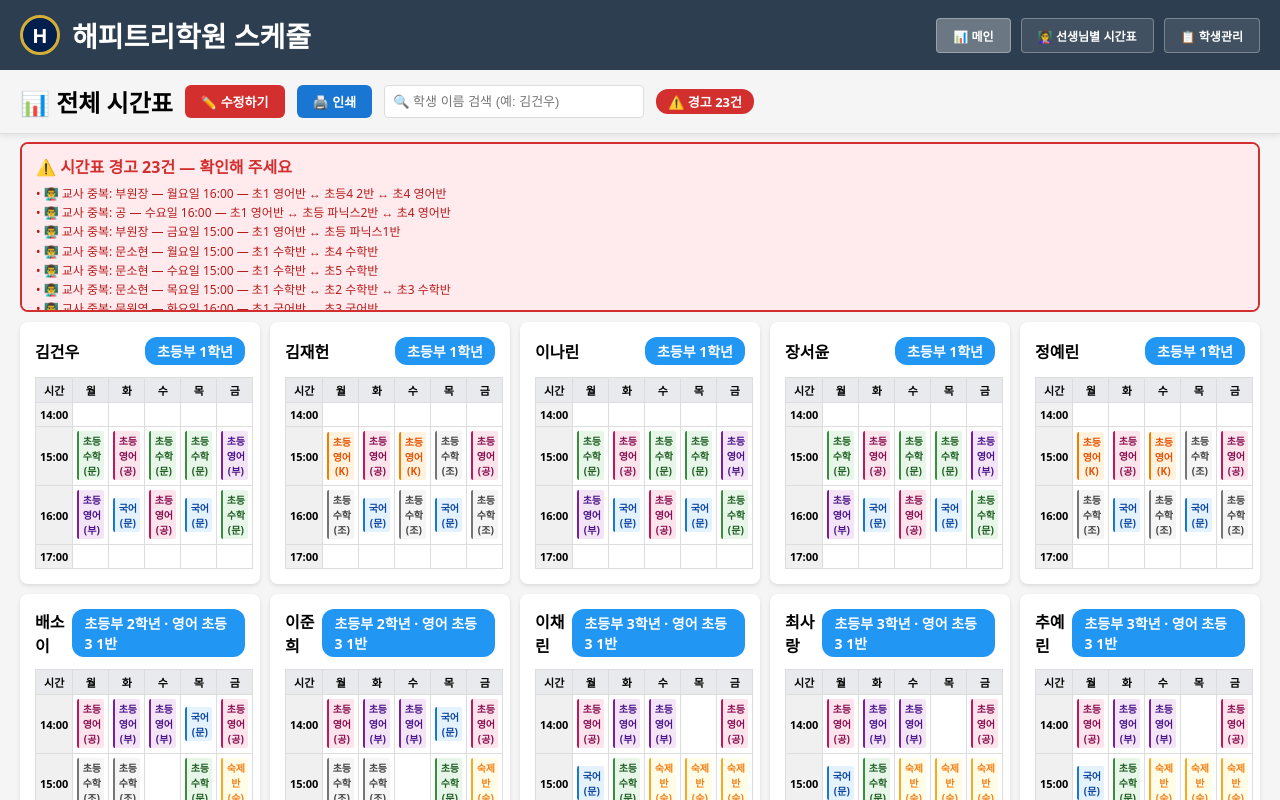
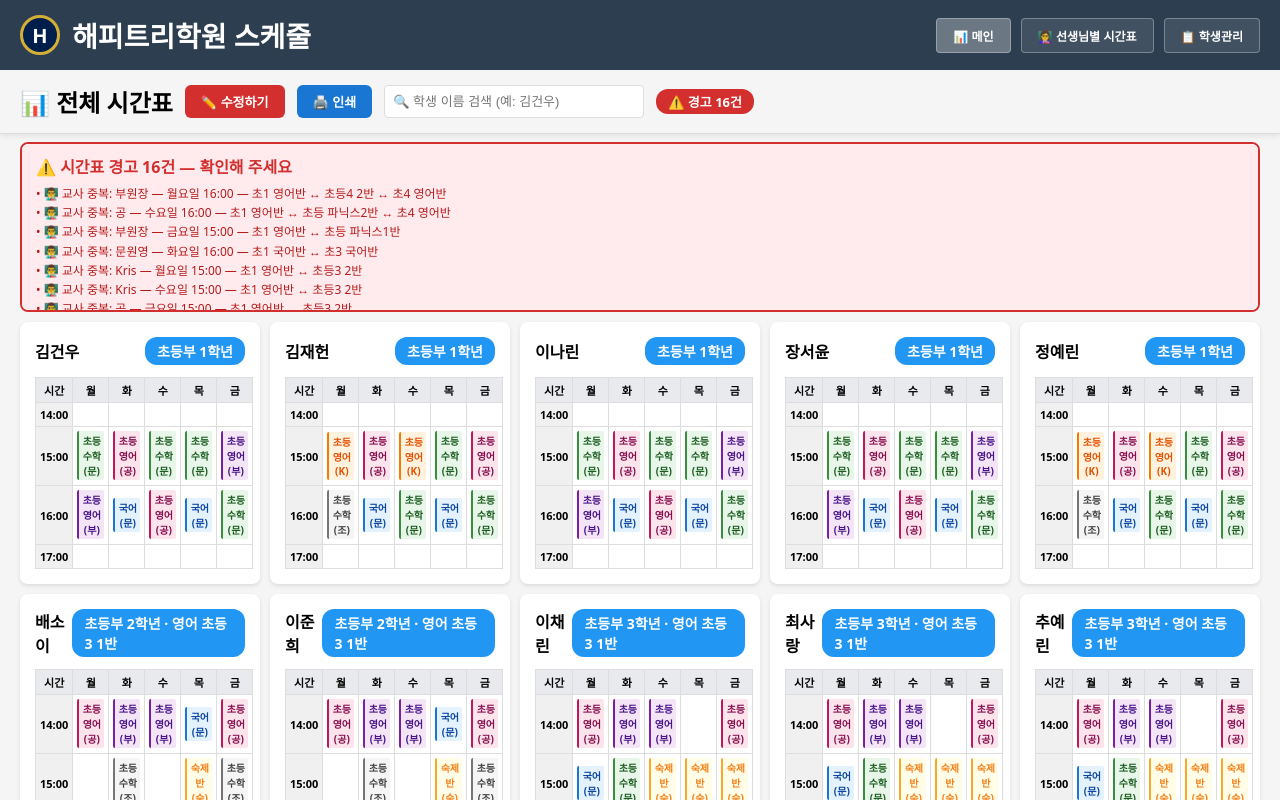
Before and after one commit to choiyoonmi/ht-schedule, a React (Vite) app: page / in a window 1280 px wide. Built offline with nearby package versions, Linux system fonts and the light colour scheme.

Commit message:
수학반 교사 중복 없이 번갈아 배정

```diff
--- a/src/App.tsx
+++ b/src/App.tsx
@@ -214,7 +214,7 @@ function migrateScheduleCorrections(students: Student[]): Student[] {
       { teacherId: 'elem_eng_2', day: '금', hour: 14 },
     ],
     초등수학: [
-      { teacherId: 'elem_math_2', day: '월', hour: 16 },
+      { teacherId: 'elem_math_1', day: '월', hour: 16 },
       { teacherId: 'elem_math_1', day: '화', hour: 15 },
       { teacherId: 'elem_math_1', day: '화', hour: 16 },
       { teacherId: 'elem_math_1', day: '목', hour: 16 },
@@ -293,23 +293,23 @@ function migrateScheduleCorrections(students: Student[]): Student[] {
       const math: TeacherSelection[] = isEnglish4Class
         ? [
             { teacherId: 'elem_math_2', day: '월', hour: 14 },
-            { teacherId: 'elem_math_2', day: '화', hour: 15 },
-            { teacherId: 'elem_math_2', day: '수', hour: 14 },
-            { teacherId: 'elem_math_1', day: '목', hour: 15 },
+            { teacherId: 'elem_math_1', day: '화', hour: 15 },
+            { teacherId: 'elem_math_1', day: '수', hour: 14 },
             { teacherId: 'elem_math_2', day: '금', hour: 14 },
+            { teacherId: 'elem_math_1', day: '금', hour: 15 },
           ]
         : isPhonics2
         ? [
             { teacherId: 'elem_math_2', day: '월', hour: 14 },
-            { teacherId: 'elem_math_2', day: '화', hour: 15 },
-            { teacherId: 'elem_math_2', day: '수', hour: 14 },
-            { teacherId: 'elem_math_1', day: '목', hour: 15 },
+            { teacherId: 'elem_math_1', day: '화', hour: 15 },
+            { teacherId: 'elem_math_1', day: '수', hour: 14 },
+            { teacherId: 'elem_math_1', day: '금', hour: 15 },
             { teacherId: 'elem_math_2', day: '금', hour: 16 },
           ]
         : [
             { teacherId: 'elem_math_2', day: '월', hour: 14 },
-            { teacherId: 'elem_math_2', day: '화', hour: 16 },
-            { teacherId: 'elem_math_2', day: '수', hour: 14 },
+            { teacherId: 'elem_math_1', day: '화', hour: 16 },
+            { teacherId: 'elem_math_1', day: '수', hour: 14 },
             { teacherId: 'elem_math_1', day: '목', hour: 16 },
             { teacherId: 'elem_math_2', day: '금', hour: 14 },
           ];
@@ -330,7 +330,7 @@ function migrateScheduleCorrections(students: Student[]): Student[] {
       const homework: TeacherSelection[] = isEnglish4Class || isPhonics2
         ? [
             { teacherId: '', day: '월', hour: 15 },
-            { teacherId: '', day: '금', hour: 15 },
+            { teacherId: '', day: '목', hour: 15 },
           ]
         : [
             { teacherId: '', day: '월', hour: 16 },
@@ -347,16 +347,17 @@ function migrateScheduleCorrections(students: Student[]): Student[] {
 
     if (student.name === '배소이' || student.name === '이준희') {
       const homework = (student.selectedTeachers['숙제반'] || []).filter(selection =>
-        !((selection.day === '월' || selection.day === '금') && selection.hour === 16)
+        !((selection.day === '월' || selection.day === '금') && selection.hour === 16) &&
+        !(selection.day === '금' && selection.hour === 15)
       );
-      const hasFridayHomework15 = homework.some(selection => selection.day === '금' && selection.hour === 15);
+      const hasThursdayHomework15 = homework.some(selection => selection.day === '목' && selection.hour === 15);
       const korean: TeacherSelection[] = [
         { teacherId: 'korean_1', day: '목', hour: 14 },
         { teacherId: 'korean_1', day: '금', hour: 16 },
       ];
       const completedHomework = [
         ...homework,
-        ...(hasFridayHomework15 ? [] : [{ teacherId: '', day: '금' as DayOfWeek, hour: 15 }]),
+        ...(hasThursdayHomework15 ? [] : [{ teacherId: '', day: '목' as DayOfWeek, hour: 15 }]),
       ];
       return {
         ...student,
@@ -371,10 +372,10 @@ function migrateScheduleCorrections(students: Student[]): Student[] {
           // 초2도 17시에 하원하므로 17:00 행에는 수업을 두지 않는다.
           // 영어·국어는 그대로 두고 수학 한 칸만 화요일 15시로 이동한다.
           초등수학: [
-            { teacherId: 'elem_math_2', day: '월', hour: 15 },
-            { teacherId: 'elem_math_2', day: '월', hour: 16 },
             { teacherId: 'elem_math_2', day: '화', hour: 15 },
-            { teacherId: 'elem_math_1', day: '목', hour: 15 },
+            { teacherId: 'elem_math_2', day: '화', hour: 16 },
+            { teacherId: 'elem_math_2', day: '목', hour: 16 },
+            { teacherId: 'elem_math_2', day: '금', hour: 15 },
           ],
           국어: korean,
           숙제반: completedHomework,
@@ -410,9 +411,9 @@ function migrateScheduleCorrections(students: Student[]): Student[] {
           초등수학: isClassOne
             ? [
                 { teacherId: 'elem_math_2', day: '월', hour: 16 },
-                { teacherId: 'elem_math_2', day: '수', hour: 16 },
-                { teacherId: 'elem_math_2', day: '목', hour: 15 },
-                { teacherId: 'elem_math_2', day: '금', hour: 16 },
+                { teacherId: 'elem_math_1', day: '수', hour: 16 },
+                { teacherId: 'elem_math_1', day: '목', hour: 15 },
+                { teacherId: 'elem_math_1', day: '금', hour: 16 },
               ]
             : [
                 { teacherId: 'elem_math_1', day: '월', hour: 15 },
@@ -444,15 +445,25 @@ function migrateScheduleCorrections(students: Student[]): Student[] {
           ...student.selectedTeachers,
           초등수학: (student.selectedTeachers['초등수학'] || []).map(selection =>
             selection.day === '화' && selection.hour === 15
-              ? { ...selection, hour: 14, teacherId: 'elem_math_2' }
-              : selection
+              ? { ...selection, hour: 14, teacherId: 'elem_math_1' }
+              : selection.day === '월' && selection.hour === 15
+                ? { ...selection, teacherId: 'elem_math_2' }
+              : selection.day === '금' && selection.hour === 15
+                ? { ...selection, hour: 14, teacherId: 'elem_math_1' }
+                : selection
           ),
           국어: (student.selectedTeachers['국어'] || []).map(selection =>
             (selection.day === '수' || selection.day === '목') && selection.hour === 14
               ? { ...selection, day: '화', hour: 15 }
               : selection
           ),
-          숙제반: homework,
+          숙제반: [
+            ...homework.filter(selection => !(
+              (selection.day === '금' && selection.hour === 14) ||
+              (selection.day === '금' && selection.hour === 15)
+            )),
+            { teacherId: '', day: '금', hour: 15 },
+          ],
         },
       };
     }
@@ -466,8 +477,16 @@ function migrateScheduleCorrections(students: Student[]): Student[] {
         selectedTeachers: {
           ...student.selectedTeachers,
           초등영어: (englishReference?.selectedTeachers['초등영어'] || []).map(item => ({ ...item })),
-          초등수학: (grade5Reference?.selectedTeachers['초등수학'] || []).map(item => ({ ...item })),
+          초등수학: (grade5Reference?.selectedTeachers['초등수학'] || []).map(item =>
+            item.day === '수' && (item.hour === 14 || item.hour === 15)
+              ? { ...item, hour: 17, teacherId: 'elem_math_2' }
+              : { ...item }
+          ),
           국어: (grade5Reference?.selectedTeachers['국어'] || []).map(item => ({ ...item })),
+          숙제반: [
+            ...(student.selectedTeachers['숙제반'] || []).filter(item => !(item.day === '수' && item.hour === 15)),
+            { teacherId: '', day: '수', hour: 15 },
+          ],
         },
       };
     }
@@ -478,18 +497,24 @@ function migrateScheduleCorrections(students: Student[]): Student[] {
       selectedTeachers: {
         ...student.selectedTeachers,
         초등수학: (student.selectedTeachers['초등수학'] || []).map(selection =>
-          selection.day === '수' && selection.hour === 14 ? { ...selection, hour: 15 } : selection
+          selection.day === '수' && (selection.hour === 14 || selection.hour === 15)
+            ? { ...selection, hour: 17, teacherId: 'elem_math_2' }
+            : selection
         ),
         국어: (student.selectedTeachers['국어'] || []).map(selection =>
           selection.day === '수' && selection.hour === 15 ? { ...selection, hour: 14 } : selection
         ),
+        숙제반: [
+          ...(student.selectedTeachers['숙제반'] || []).filter(selection => !(selection.day === '수' && selection.hour === 15)),
+          { teacherId: '', day: '수', hour: 15 },
+        ],
       },
     };
     });
 }
 
 // 시드 명단 버전. 이 값을 바꿔서 배포하면 모든 브라우저가 새 명단으로 자동 갱신됨.
-const SEED_VERSION = '2026-08-2학기-블록v13-grade23-home5';
+const SEED_VERSION = '2026-08-2학기-블록v16-math-teacher-alternating';
 
 function App() {
   const [currentView, setCurrentView] = useState<'dashboard' | 'teachers' | 'students'>('dashboard');
```
